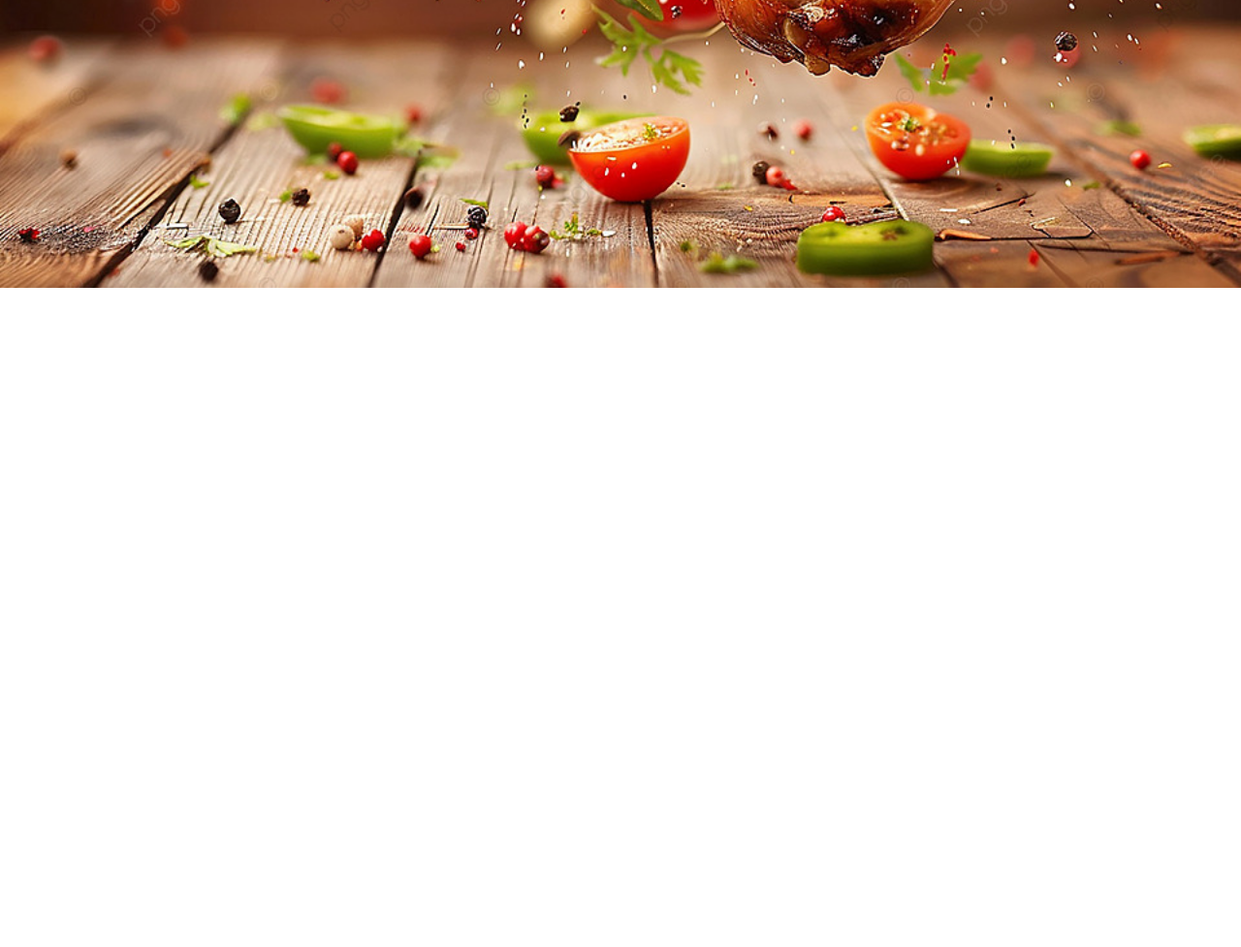
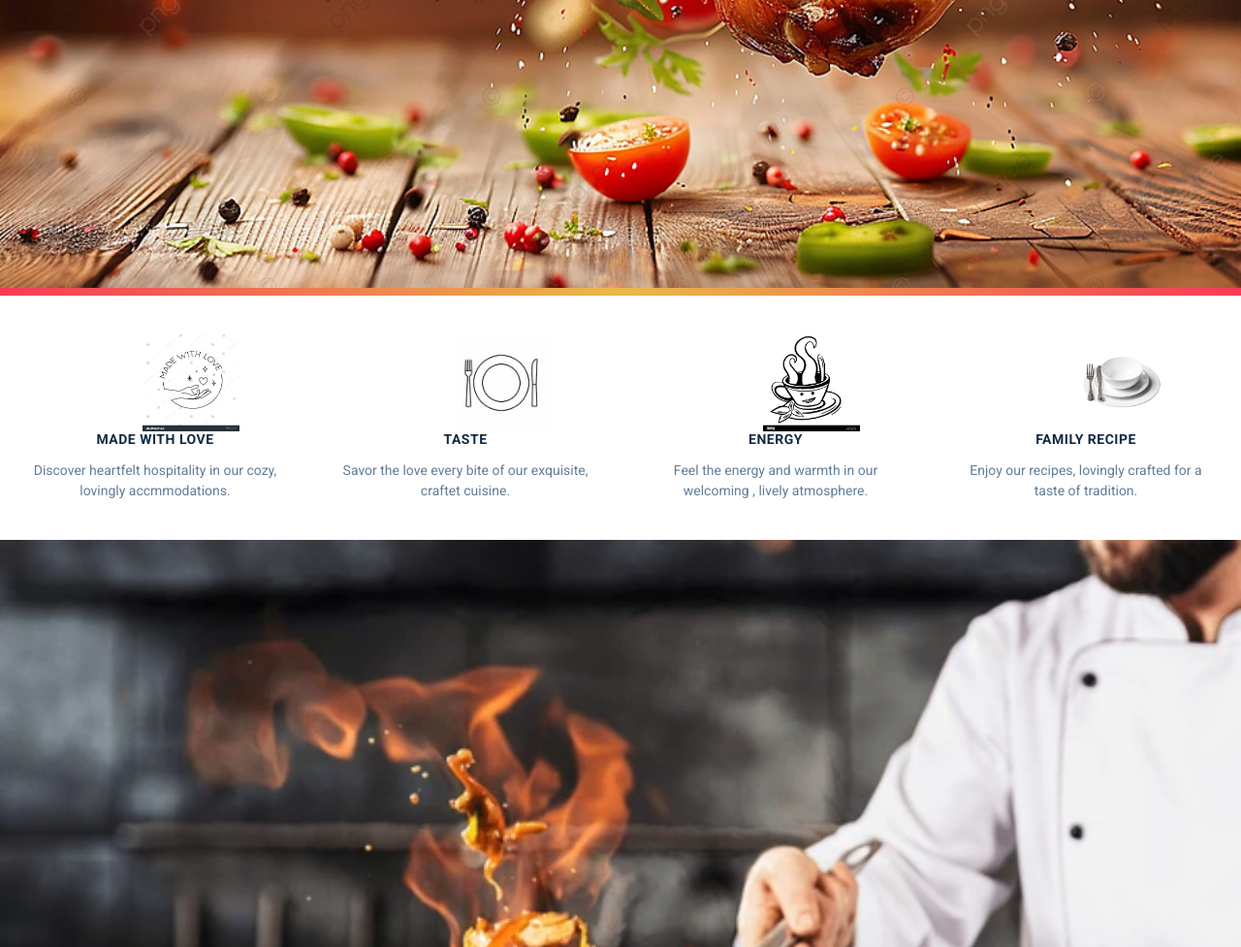
Before and after one commit to Magi112233/componentes, a plain HTML site: page Web_Application/Application1_TFC_chickn/web_index1.html in a window 1280 px wide. Shown: the part 503-1480 px from the top of the page at 97% size. Before the commit the page ends 800 px from the top, so only its background shows below. Drawn offline with Linux system fonts and the light colour scheme; a web font is replaced by a local one.

Commit message:
application

```diff
--- a/Web_Application/Application1_TFC_chickn/web_index1.css
+++ b/Web_Application/Application1_TFC_chickn/web_index1.css
@@ -78,6 +78,12 @@ body{
 }
 .btn:hover{
     background-color: var(--clr-primary-light);
+}
+.clearfix::after,
+.clearfix::before{
+    content: '';
+    clear: both;
+    display: tabel;
 }
 /* ------------------------Nvebar-------------------------- */
 .nav-btn svg{
@@ -200,7 +206,7 @@ top: 5px;
     text-shadow: 2px 5px 5px var(--ff-primary);
     animation: flame 1s infinite;
 }
-/* @keyframes flame{
+@keyframes flame{
     0%,100%{
        background-color: rgb(238, 4, 4);
     }
@@ -213,7 +219,7 @@ top: 5px;
     75%{
        background-color:rgb(255, 255, 0);
     }
-} */
+}
 
 .banner-btn{
     font-size: 1rem;
@@ -225,3 +231,53 @@ top: 5px;
     outline: 0.125rem solid var(--clr-primary);
     outline-offset: 0.25rem;
 }
+.content-divider{
+    height: 0.5rem;
+    background-image: linear-gradient(to left,var(--clr-primary),var(--clr-secondary),var(--clr-primary));
+}
+/* -------------features------------------------ */
+.features{
+    background-color: var(--clr-grey-3);
+    cursor: pointer;
+}
+.feature{
+    padding: 2.5rem 0;
+    text-align: center;
+    transition: var(--transition);
+}
+.feature-icon img{
+    width: 100px;
+    height: 100px;
+    margin-left: 46%;
+
+}
+.feature-title{
+    text-transform: uppercase;
+}
+.feature-text{
+    color: var(--clr-grey-2);
+    max-width: 17rem;
+    margin: 0 auto;
+}
+.feature:hover{
+    background-color: var(--clr-white);
+    box-shadow: 0 2px var(--clr-primary);
+}
+.feature-title:hover{
+    color: var(--clr-primary);
+}
+.feature:hover .feature-icon img{
+   fill: var(--clr-primary);
+   transform: translateY(-5px);
+}
+@media screen and (min-width:576px){
+    .feature{
+        width: 50%;
+        float: left;
+    }
+}
+@media screen and (min-width:1200px){
+    .feature{
+        width: 25%;
+    }
+}
--- a/Web_Application/Application1_TFC_chickn/web_index1.html
+++ b/Web_Application/Application1_TFC_chickn/web_index1.html
@@ -45,19 +45,52 @@
 
     </header>
     <!-- -------Header End -->
+     <div class="content-divider"></div>
      <!-- -------features start -->
-      <section class="features">
+      <section class="features clear fix">
         <div class="feature">
-        <span class="feature-icon"></span>
+        <span class="feature-icon">
+            <img src="images/made with love image.jpg  " alt="made witt love">
+        </span>
+        <h4  class="feature-title">Made With Love</h4>
+        <p class="feature-text"> Discover heartfelt hospitality in our cozy, lovingly accmmodations.</p>
         </div>
-        <div class="feature"></div>
-        <div class="feature"></div>
-        <div class="feature"></div>
 
+        <div class="feature">
+            <span class="feature-icon">
+                <img src="images/plate image.jpg  " alt="plate">
+            </span>
+            <h4  class="feature-title">Taste</h4>
+            <p class="feature-text"> Savor the love every bite of our exquisite, craftet cuisine.</p>
+            </div>
+
+            <div class="feature">
+                <span class="feature-icon">
+                    <img src="images/tea cup image.jpg  " alt="tea">
+                </span>
+                <h4  class="feature-title">Energy</h4>
+                <p class="feature-text">  Feel the energy and warmth in our welcoming , lively atmosphere.</p>
+                </div>
+
+                <div class="feature">
+                    <span class="feature-icon">
+                        <img src="images/plate2.image.png " alt="plate2">
+                    </span>
+                    <h4  class="feature-title">Family Recipe</h4>
+                    <p class="feature-text"> Enjoy our recipes, lovingly crafted for a taste of tradition.</p>
+                </div>
       </section>
+      <!-- ------features End -->
 
-
-      <!-- ------features End -->
+      <!-- --------about start----- -->
+       <div class="adout">
+        <div class="section-center clearfix">
+            <div class="about-img">
+                <img src="images/cook-img.webp" alt="cooking">
+            </div>
+        </div>
+       </div>
+       <!-- --------about end -->
 
 </body>
 </html>
```
Also changed, not shown: Web_Application/Application1_TFC_chickn/images/cook-img.webp (added), Web_Application/Application1_TFC_chickn/images/made with love image.jpg (added), Web_Application/Application1_TFC_chickn/images/plate image.jpg (added), Web_Application/Application1_TFC_chickn/images/plate2.image.png (added), Web_Application/Application1_TFC_chickn/images/tea cup image.jpg (added), Web_Application/Application1_TFC_chickn/images/vector-isolated-one-round-plate-600nw-2217476735.webp (added).
